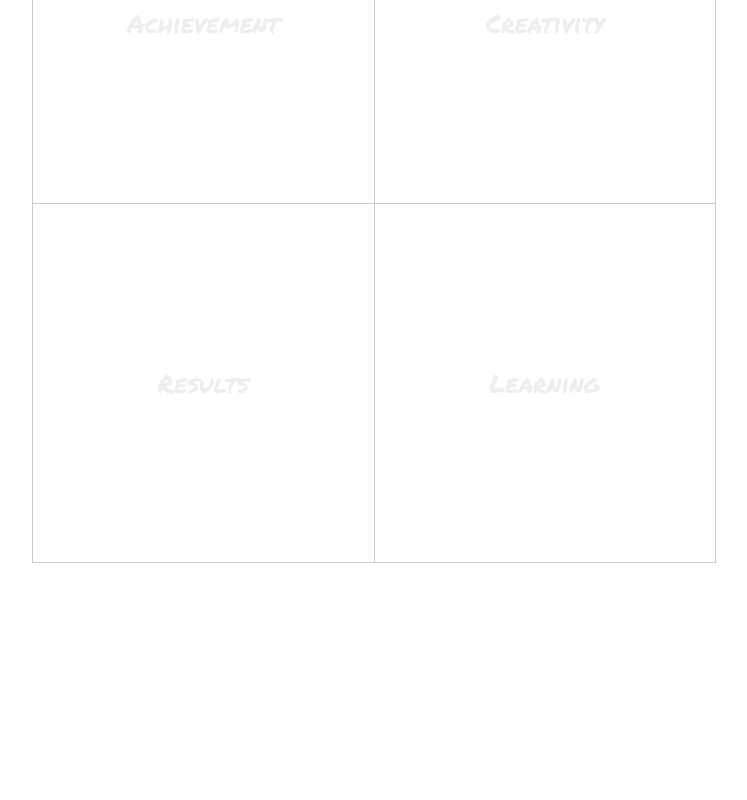
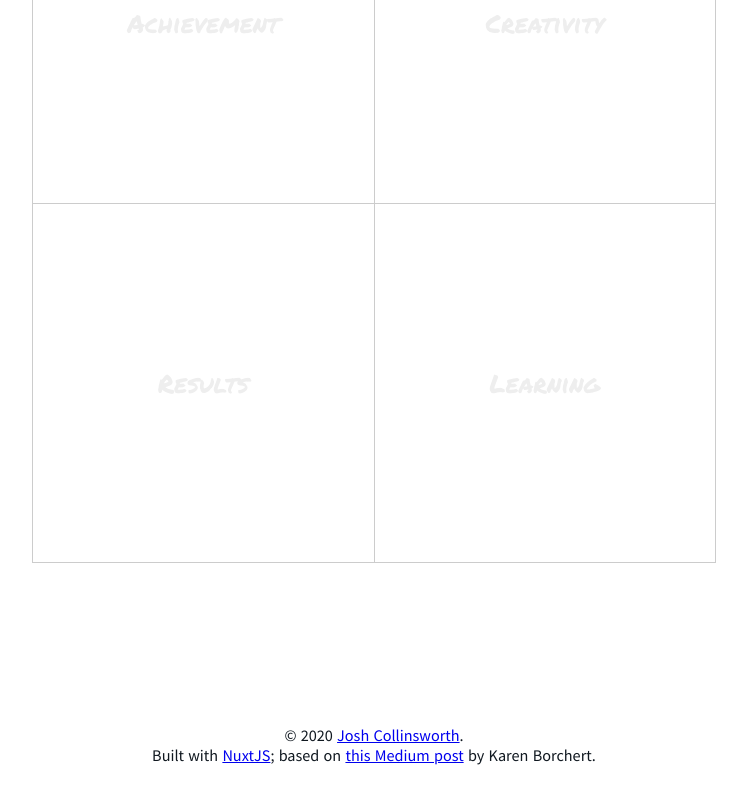
Before and after one commit to josh-collinsworth/goal-tracker, a Nuxt app: page / in a window 1280 px wide. Shown: the part 1360-2160 px from the top of the page, without its empty margins (266-1013 px from the left). Before the commit the page ends 2067 px from the top, so only its background shows below. Built offline with nearby package versions, Linux system fonts and the light colour scheme.

Commit message:
Added footer copy

```diff
--- a/layouts/default.vue
+++ b/layouts/default.vue
@@ -1,6 +1,21 @@
 <template>
   <div>
     <nuxt />
+    <footer>
+      <p>
+        &copy; 2020
+        <a href="https://joshcollinsworth.com" target="_blank"
+          >Josh Collinsworth</a
+        >. <br />Built with
+        <a href="https://nuxtjs.org/" target="_blank">NuxtJS</a>; based on
+        <a
+          href="https://medium.com/@karenborchert/want-to-actually-achieve-those-2020-goals-know-your-type-897070f92be9"
+          target="_blank"
+          >this Medium post</a
+        >
+        by Karen Borchert.
+      </p>
+    </footer>
   </div>
 </template>
 
@@ -77,4 +92,10 @@ button {
     transition: transform 0.3s;
   }
 }
+
+footer {
+  padding: 1rem;
+  text-align: center;
+  font-size: 0.9rem;
+}
 </style>
```
